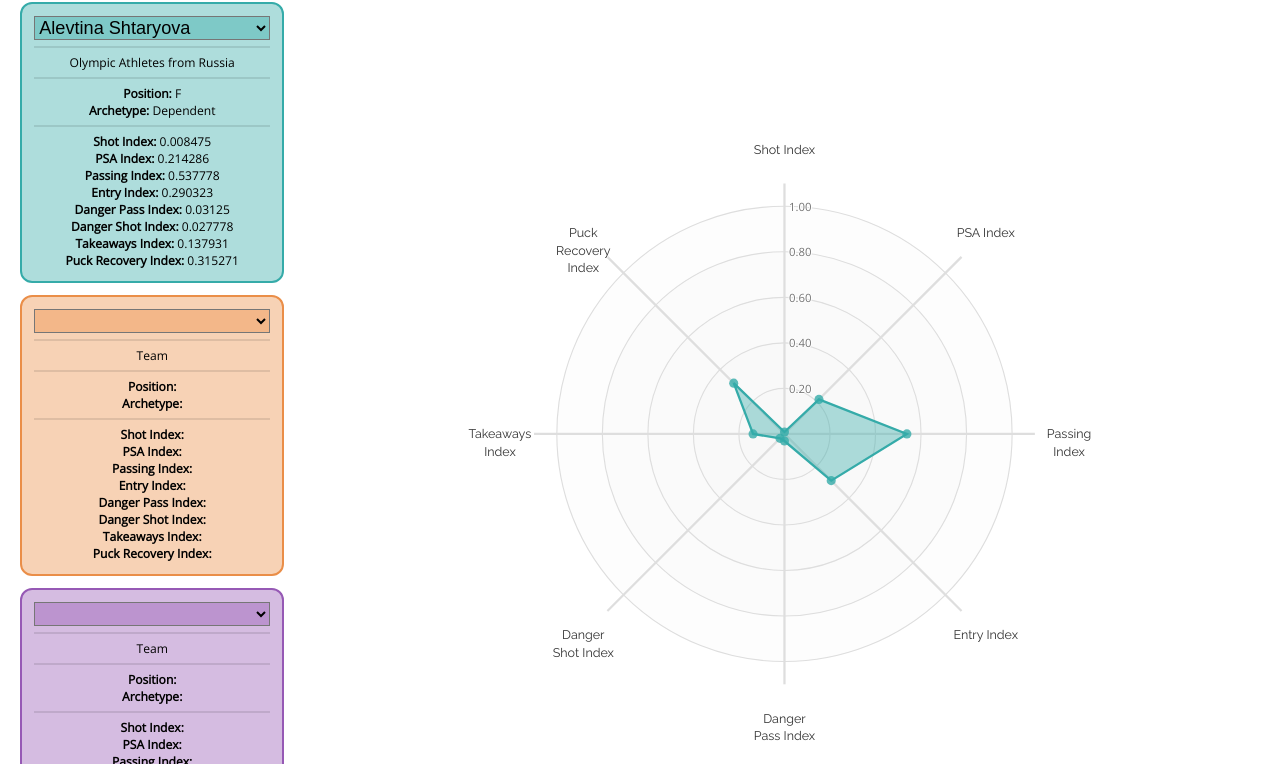
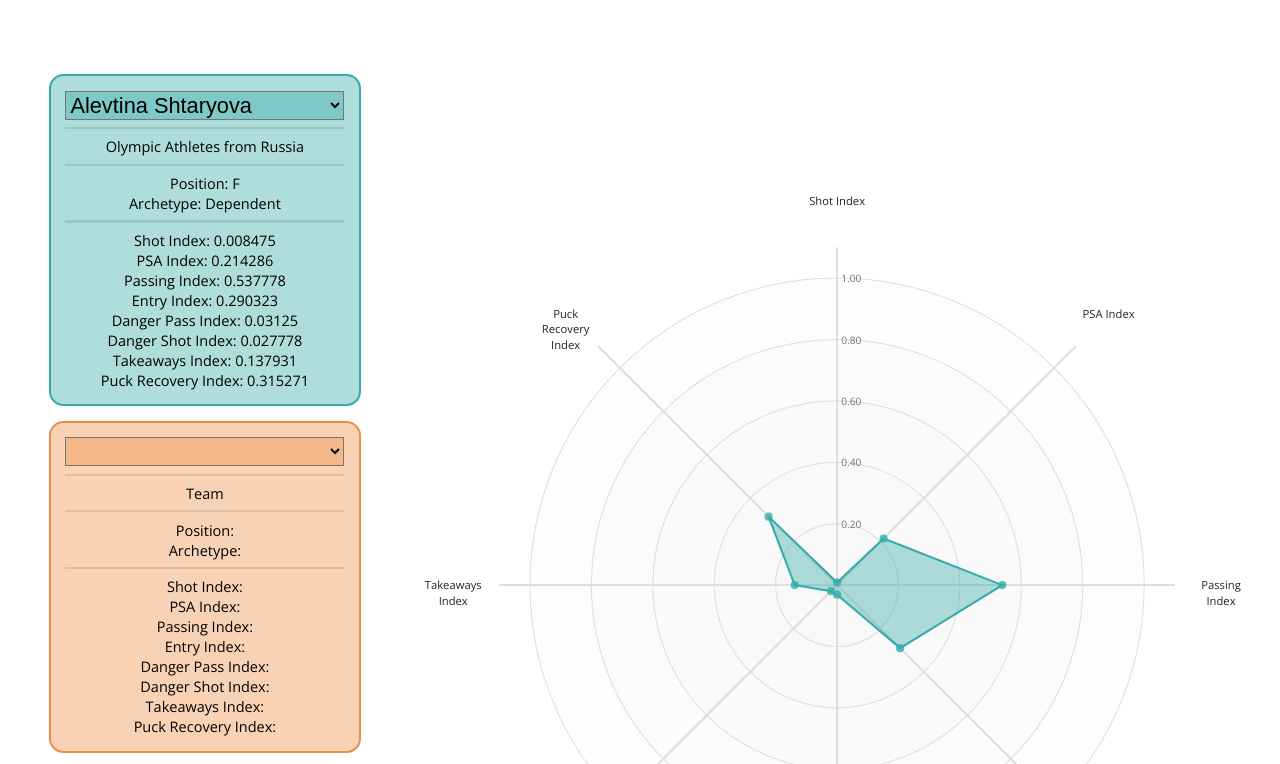
Before and after one commit to nguyenank/player-archetypes, a plain HTML site: page index.html in a window 1280 px wide. Shown: the part 137-901 px from the top of the page. Drawn offline with nearby package versions, Linux system fonts and the light colour scheme.

Commit message:
:recycle: refactor style-based code

```diff
--- a/index.html
+++ b/index.html
@@ -32,56 +32,30 @@
         <div class="header">
             <h1>Women's Hockey Archetypes</h1>
         </div>
-        <div class="flexbox">
-            <div class="flexbox-column">
+        <div class="main">
+            <div class="player-info">
                 <div id="player-one-info" class="player-info"></div>
                 <div id="player-two-info" class="player-info"></div>
                 <div id="player-three-info" class="player-info"></div>
             </div>
             <div class="radar-chart-wrapper">
-                <div class="radarChart"></div>
+                <div class="radar-chart"></div>
             </div>
         </div>
         <script type="module" src="index.js"></script>
         <script type="module">
-            /* Radar chart design created by Nadieh Bremer - VisualCinnamon.com */
+            import { index } from "./index.js";
 
-            //////////////////////////////////////////////////////////////
-            //////////////////////// Set-Up //////////////////////////////
-            //////////////////////////////////////////////////////////////
-            import { layout } from "./index.js";
-            // var margin = { top: 100, right: 100, bottom: 100, left: 100 },
-            //     width =
-            //         Math.min(700, window.innerWidth - 10) -
-            //         margin.left -
-            //         margin.right,
-            //     height = Math.min(
-            //         width,
-            //         window.innerHeight - margin.top - margin.bottom - 20
-            //     );
-            //
-            var margin = { top: 100, right: 100, bottom: 100, left: 100 },
-                height = window.innerHeight - margin.top - margin.bottom - 20,
-                width = height;
-            //////////////////////////////////////////////////////////////
-            //////////////////// Draw the Chart //////////////////////////
-            //////////////////////////////////////////////////////////////
-
-            var element = d3.select(".flexbox-column").node();
-            console.log(element.getBoundingClientRect().height);
-            console.log(element.getBoundingClientRect().width);
             var radarChartOptions = {
-                w: 400,
-                h: height,
-                margin: margin,
+                margin: { top: 125, right: 125, bottom: 125, left: 125 },
                 maxValue: 1,
                 levels: 5,
                 color: ["#35aba9", "#ea8e48", "#9659b5"],
                 roundStrokes: false,
                 opacityArea: 0.4,
             };
-            //Call function to draw the Radar chart
-            layout(radarChartOptions);
+
+            index(radarChartOptions);
         </script>
         <hr />
     </body>
--- a/index.js
+++ b/index.js
@@ -14,7 +14,7 @@ import {
 } from "./js/player-info.js";
 import { radarChart } from "./js/radar-chart.js";
 
-function layout(radarChartOptions) {
+function index(radarChartOptions) {
     function transformRow(row) {
         let indices = [
             "Shot Index",
@@ -59,7 +59,7 @@ function layout(radarChartOptions) {
         createPlayerInfo("#player-two-info");
         createPlayerInfo("#player-three-info");
         updatePlayerInfo("#player-one-info", data[0]);
-        radarChart(".radarChart", firstRows, radarChartOptions);
+        radarChart(".radar-chart", firstRows, radarChartOptions);
 
         function update() {
             var playerOneSelect = d3
@@ -76,7 +76,7 @@ function layout(radarChartOptions) {
                 transformRow(data[playerTwoSelect]),
                 transformRow(data[playerThreeSelect]),
             ];
-            radarChart(".radarChart", rows, radarChartOptions);
+            radarChart(".radar-chart", rows, radarChartOptions);
             updatePlayerInfo("#player-one-info", data[playerOneSelect]);
             if (playerTwoSelect) {
                 updatePlayerInfo("#player-two-info", data[playerTwoSelect]);
@@ -92,4 +92,4 @@ function layout(radarChartOptions) {
     });
 }
 
-export { layout };
+export { index };
--- a/js/player-info.js
+++ b/js/player-info.js
@@ -30,8 +30,7 @@ function createPlayerInfo(id) {
     pI.append("hr");
 
     pI.append("span")
-        .attr("class", "bold")
-        .attr("class", "player-team")
+        .attr("class", "bold player-team")
         .text("Team");
     pI.append("hr");
     createPlayerRow(id, "Position: ", "player-position");
--- a/js/radar-chart.js
+++ b/js/radar-chart.js
@@ -1,18 +1,26 @@
+/////////////////////////////////////////////////////////
+/////////////// The Radar Chart Function ////////////////
+/////////////// Written by Nadieh Bremer ////////////////
+////////////////// VisualCinnamon.com ///////////////////
+/////////// Inspired by the code of alangrafu ///////////
+/////////////////////////////////////////////////////////
+//// Modified by An Nguyen //////////////////////////////
+
 function radarChart(id, data, options) {
     var cfg = {
         w: 600, //Width of the circle
         h: 600, //Height of the circle
-        margin: { top: 20, right: 20, bottom: 20, left: 20 }, //The margins of the SVG
-        levels: 3, //How many levels or inner circles should there be drawn
-        maxValue: 0, //What is the value that the biggest circle will represent
+        margin: { top: 125, right: 125, bottom: 125, left: 125 }, //The margins of the SVG
+        levels: 5, //How many levels or inner circles should there be drawn
+        maxValue: 1, //What is the value that the biggest circle will represent
         labelFactor: 1.25, //How much farther than the radius of the outer circle should the labels be placed
         wrapWidth: 60, //The number of pixels after which a label needs to be given a new line
-        opacityArea: 0.35, //The opacity of the area of the blob
+        opacityArea: 0.4, //The opacity of the area of the blob
         dotRadius: 4, //The size of the colored circles of each blog
-        opacityCircles: 0.1, //The opacity of the circles of each blob
+        opacityCircles: 0.15, //The opacity of the circles of each blob
         strokeWidth: 2, //The width of the stroke around each blob
         roundStrokes: false, //If true the area and stroke will follow a round path (cardinal-closed)
-        color: d3.scale.category10(), //Color function
+        color: ["#35aba9", "#ea8e48", "#9659b5"], //Color function
     };
 
     //Put all of the options into a variable called cfg
--- a/radarChart.css
+++ b/radarChart.css
@@ -1,34 +1,63 @@
+/* default radar chart styling */
 body {
     font-family: "Open Sans", sans-serif;
-    font-size: 11px;
+    font-size: 12px;
     font-weight: 300;
     fill: #242424;
     text-align: center;
-    text-shadow: 0 1px 0 #fff, 1px 0 0 #fff, -1px 0 0 #fff, 0 -1px 0 #fff;
     cursor: default;
 }
 
-@media (max-width: 900px) {
-    .flexbox {
-        display: block;
-    }
-    .radarChart {
-        width: 100%;
-    }
-}
-
 .legend {
-    font-family: "Raleway", sans-serif;
-    fill: #333333;
+    font-weight: 400;
 }
 
 .tooltip {
     fill: #333333;
 }
 
+/* responsive sizing for radar chart */
+
+.main {
+    display: flex;
+    justify-content: center;
+    align-items: center;
+}
+
+.radar-chart {
+    flex-basis: 100%;
+}
+
+.radar-chart-wrapper {
+    flex-basis: 100%;
+    display: flex;
+    justify-content: center;
+    align-items: center;
+}
+
+@media (max-width: 900px) {
+    .main {
+        display: inline-block;
+        width: 100%;
+    }
+    .radar-chart-wrapper {
+        display: block;
+        width: 100%;
+    }
+    .radar-chart {
+        width: 100%;
+    }
+}
+
+/* Player Info Styling  */
+
 .player-info {
     padding: 0.2em;
     font-size: 1.1em;
+    text-shadow: none;
+    border-radius: 1em;
+    padding: 1em;
+    margin: 1em;
 }
 
 #player-one-select {
@@ -67,47 +96,14 @@ hr {
     background: rgba(0, 0, 0, 0.1);
 }
 
-.player-info {
-    text-shadow: none;
-    border-radius: 1em;
-    padding: 1em;
-    margin: 1em;
-}
-
-.bold {
-    font-weight: bold;
-}
+/* assorted */
 
 .header {
     display: flex;
     justify-content: center;
+    font-size: 2.5em;
 }
 
-.flexbox {
-    display: flex;
-    justify-content: center;
-    align-items: stretch;
+.bold {
+    font-weight: 400;
 }
-
-.flexbox-column {
-    /* background-color: blue; */
-    flex-basis: 0;
-}
-
-.radar-chart-wrapper {
-    /* background-color: red; */
-    flex-basis: 100%;
-    display: flex;
-    justify-content: center;
-    align-items: center;
-}
-
-.radarChart {
-    width: 45%;
-    flex-basis: 70%;
-    /* background-color: green; */
-}
-
-h1 {
-    font-size: 4em;
-}
```
